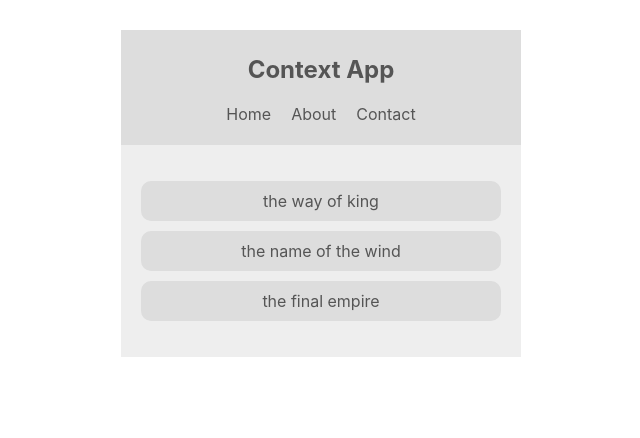
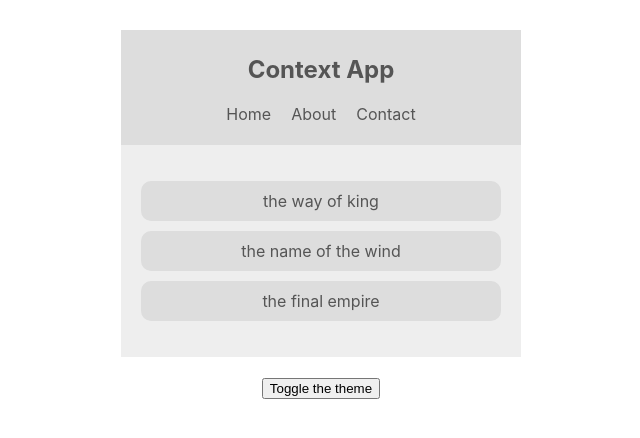
Before and after one commit to AleksHodur/react-context-and-hooks, a React (Create React App) app: page / in a window 1280 px wide. Shown: the top 438 px of the page, without its empty margins (319-959 px from the left). Built offline with nearby package versions, Linux system fonts and the light colour scheme.

Commit message:
updating context data

```diff
--- a/src/App.js
+++ b/src/App.js
@@ -1,5 +1,6 @@
 import BookList from "./components/BookList";
 import Navbar from "./components/Navbar";
+import ThemeToggle from "./components/ThemeToggle";
 import ThemeContextProvider from "./contexts/ThemeContext";
 
 //sum comment
@@ -9,6 +10,7 @@
       <ThemeContextProvider>
         <Navbar />
         <BookList />
+        <ThemeToggle />
       </ThemeContextProvider>
     </div>
   );
--- /dev/null
+++ b/src/components/ThemeToggle.js
@@ -0,0 +1,15 @@
+import React, { Component } from 'react';
+import { ThemeContext } from '../contexts/ThemeContext';
+
+class ThemeToggle extends Component {
+    static contextType = ThemeContext;
+
+    render() {
+        const { toggleTheme } = this.context;
+        return (
+            <button onClick={ toggleTheme }>Toggle the theme</button>
+        );
+    }
+}
+
+export default ThemeToggle;
--- a/src/contexts/ThemeContext.js
+++ b/src/contexts/ThemeContext.js
@@ -16,9 +16,14 @@
             bg: '#555'
         }
      }
+
+    toggleTheme = () => {
+        this.setState({ isLightTheme: !this.state.isLightTheme });
+    }
+
     render() {
         return (
-            <ThemeContext.Provider value={{...this.state}}>
+            <ThemeContext.Provider value={{ ...this.state, toggleTheme: this.toggleTheme }}>
                 {this.props.children}
             </ThemeContext.Provider>
         );
```
